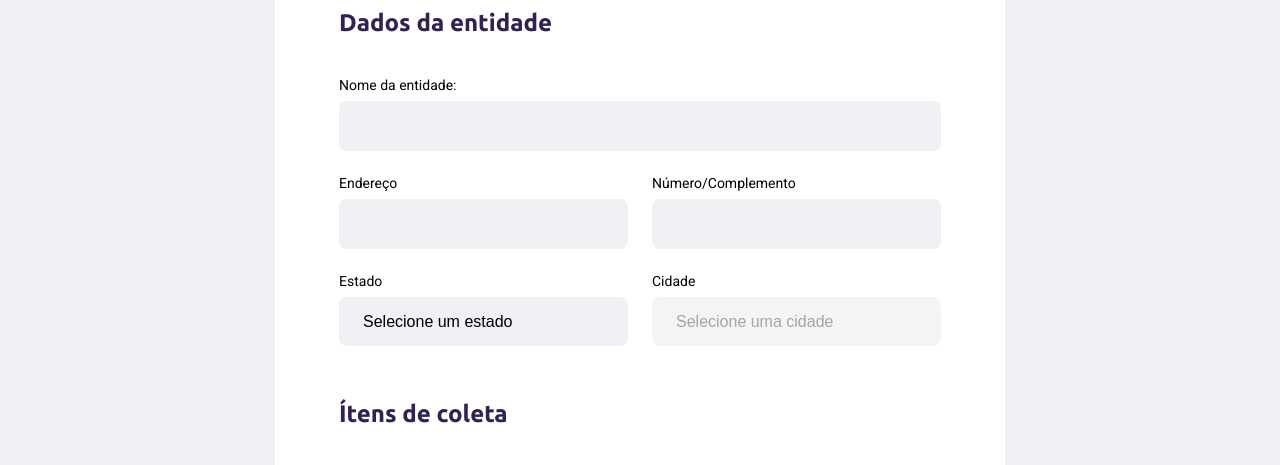
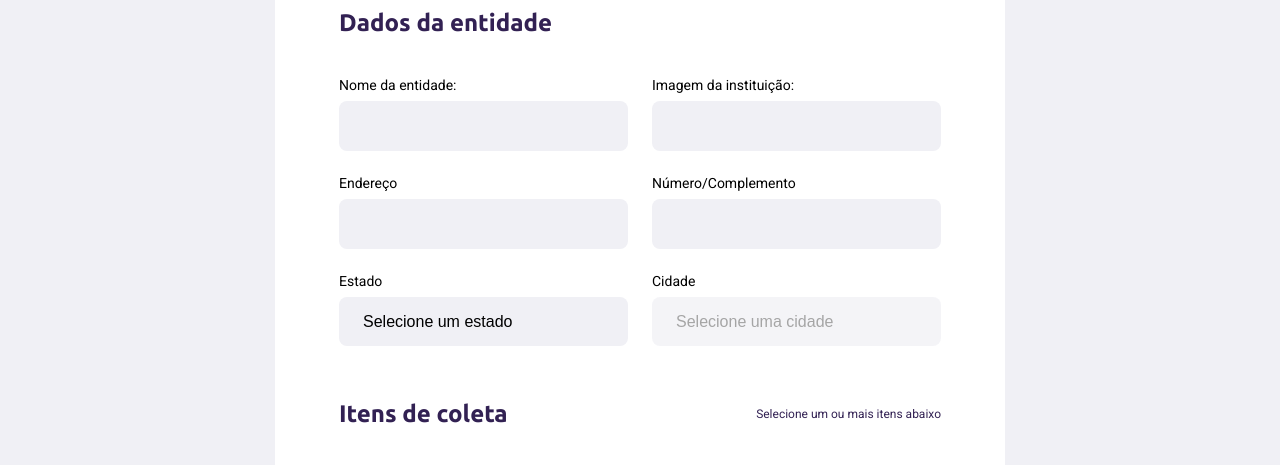
Before and after one commit to gbcarneiro/ecoleta, a website: page src/views/create-point.html in a window 1280 px wide. Shown: the part 299-764 px from the top of the page. Drawn offline with nearby package versions, Linux system fonts and the light colour scheme; files that its build step writes are made by us from their sources; no server answers; files whose address does not match are found by name.

Commit message:
fourth day
Using nunjucks for a better abstraction and the server/backend was started. Have some modifications in the create collect point area.

```diff
--- a/public/styles/create-point.css
+++ b/public/styles/create-point.css
@@ -45,6 +45,16 @@ form fieldset {
 
 form legend {
   margin-bottom: 40px;
+  display: flex;
+  align-items: center;
+  justify-content: space-between;
+
+  width: 100%;
+}
+
+form legend span {
+  font-size: 12px;
+  color: var(--title-color);
 }
 
 form legend h2 {
--- a/src/views/create-point.html
+++ b/src/views/create-point.html
@@ -1,21 +1,17 @@
-<!DOCTYPE html>
-<html lang="pt_br">
-<head>
-  <meta charset="UTF-8">
-  <meta name="viewport" content="width=device-width, initial-scale=1.0">
+{% extends "partials/layout.html" %}
+
+{% set bodyId = "page-create-point" %}
+
+{% block title %}
 <title>Ecoleta - Cadastrar um ponto de coleta</title>
+{% endblock title %}
 
-  <link rel="shortcut icon" href="./assets/favicon.ico" type="image/x-icon">
-  <link href="https://fonts.googleapis.com/css2?family=Roboto&family= Ubuntu:wght@700&display=swap" rel="stylesheet">
+{% block styles%}
+<link rel="stylesheet" href="./styles/create-point.css">
+{% endblock styles %}
 
-  <link rel="stylesheet" href="./styles/main.css">
-  <link rel="stylesheet" href="./styles/create-point.css">
-  <link rel="stylesheet" href="./styles/responsive.css">
-</head>
-<body>
-  <div id="page-create-point">
-    {% include "partials/page-header.html" %}
-
+{% block content %}
+{% include "./partials/page-header.html" %}
 <form action="">
   <h1>Cadastro do ponto de coleta</h1>
   <fieldset class="data-fieldset">
@@ -23,10 +19,17 @@
       <h2>Dados da entidade</h2>
     </legend>
 
+    <div class="field-group">
       <div class="field">
         <label for="name">Nome da entidade: </label>
         <input type="text" name="name" required>
       </div>
+      <div class="field">
+        <label for="image">Imagem da instituição: </label>
+        <input type="url " name="image" required>
+      </div>
+    </div>
+
 
     <div class="field-group">
       <div class="field">
@@ -58,7 +61,10 @@
 
   </fieldset>
   <fieldset>
-        <legend><h2>Ítens de coleta</h2></legend>
+    <legend>
+      <h2>Itens de coleta</h2>
+      <span>Selecione um ou mais itens abaixo</span>
+    </legend>
     <div class="items-grid">
       <li data-id="1">
         <img src="/assets/lampadas.svg" alt="lampadas">
@@ -90,8 +96,8 @@
   </fieldset>
   <button type="submit">Cadastrar ponto de coleta</button>
 </form>
+{% endblock content %}
 
-  </div>
+{% block script %}
 <script src="/scripts/create-point.js"></script>
-</body>
-</html>
+{% endblock script %}
--- a/src/views/partials/layout.html
+++ b/src/views/partials/layout.html
@@ -4,8 +4,9 @@
   <meta charset="UTF-8">
   <meta name="viewport" content="width=device-width, initial-scale=1.0">
 
-  {% block title %}{% endblock title %}
-  <title>Ecoleta</title>
+  {% block title %}
+    <title>Ecoleta</title>
+  {% endblock title %}
 
 
   <link rel="shortcut icon" href="/assets/favicon.ico" type="image/x-icon">
@@ -20,10 +21,15 @@
 </head>
 <body>
 
-  <div>
+  <div id="{{ bodyId }}">
     {% block content %}
+      {% block header %}
+      {% endblock header %}
     {% endblock content %}
   </div>
+
+  {% block modal %}
+  {% endblock modal %}
 
   {% block script %}
   {% endblock script %}
```
Also changed, not shown: src/views/index.html (+8 -5 lines), src/views/search-results.html (+15 -20 lines). Lines whose indentation alone changed are shown as unchanged.
